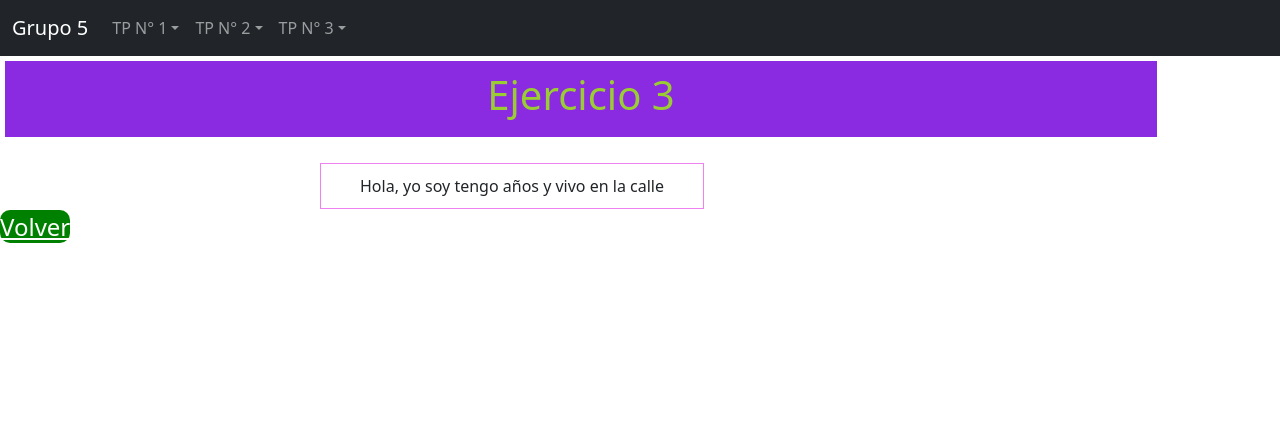
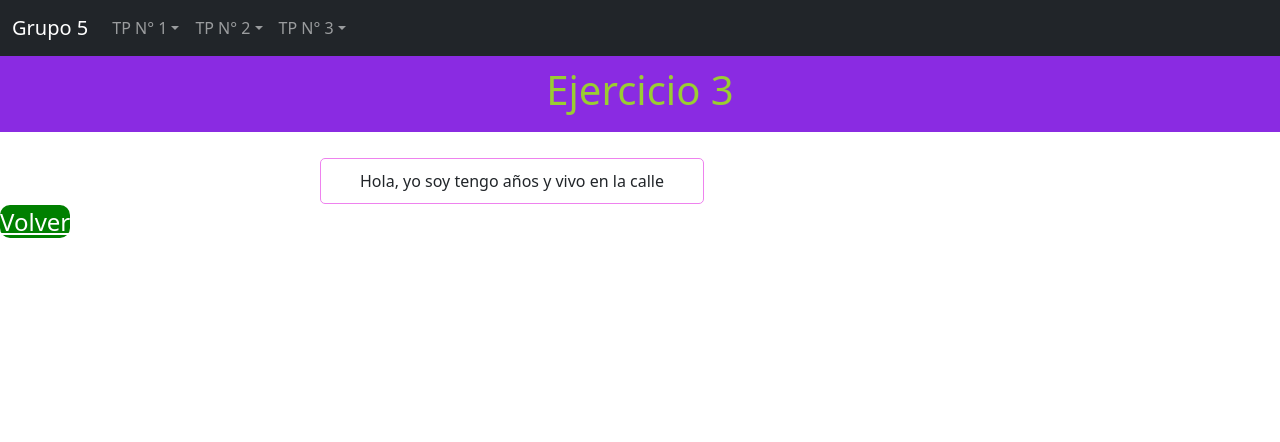
Before and after one commit to DarioFuentealba/PWD2024, a PHP site: page /Vista/TP1/Accion/eje3accion.php in a window 1280 px wide. Shown: the top 442 px of the page. Run offline with PHP 8.4, Linux system fonts and the light colour scheme; data that the repository does not hold is empty; some libraries are stand-ins or nearby versions.

Commit message:
formularios listos

```diff
--- a/Vista/css/estilos.css
+++ b/Vista/css/estilos.css
@@ -1,6 +1,9 @@
 /*************************************************/
 /*********** Estilos para los submenús ***********/
 /*************************************************/
+body {
+    padding-bottom: 100px; /* Ajusta este valor según el tamaño del footer */
+}
 .dropdown-submenu {
     position: relative;
 }
@@ -42,14 +45,15 @@
     font-size: x-large;
     color: brown;
 }
-.divtitulo{
+.divtitulo {
     background-color: blueviolet;
     color: yellowgreen;
     font-weight: bold;
-    width: 90%;
-    margin: 5px;
+    width: 100%; /* Ocupa todo el ancho */
+    margin: 0; /* Elimina márgenes */
     padding: 10px;
     text-align: center;
+    box-sizing: border-box; /* Asegura que el padding no cause desbordamiento */
 }
 .divform{
     border: 1px solid violet;
@@ -58,6 +62,7 @@
     margin-top: 2%;
     padding: 10px;
     text-align: center;
+    border-radius: 5px;
 }
 .portada{
     position: relative;
```
